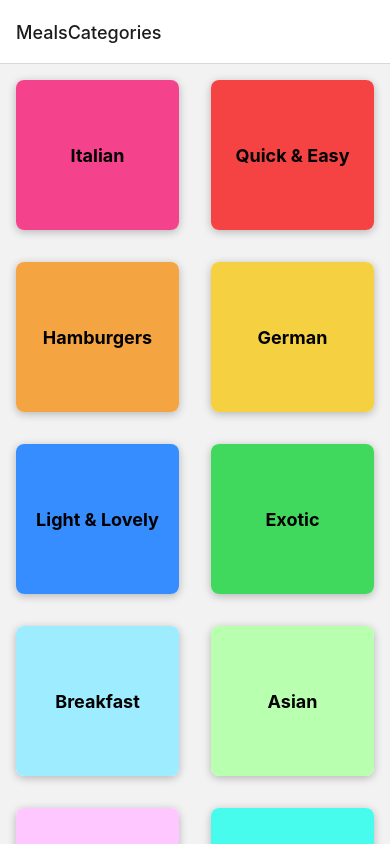
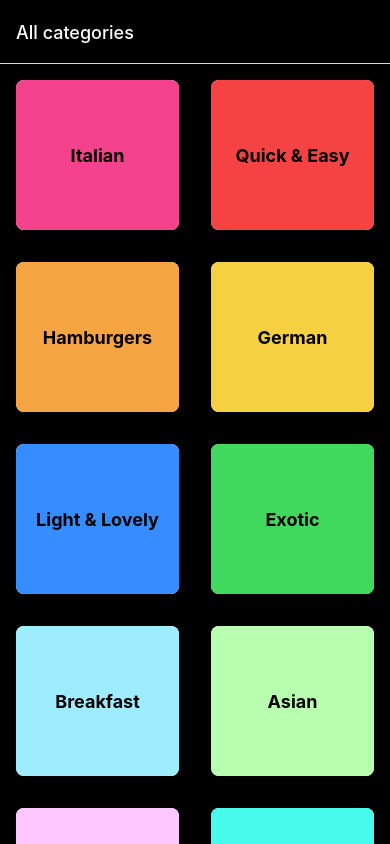
Before and after one commit to Mosiva/nativep3, a React Native app: screen / in a window 390 px wide. Built offline with nearby package versions, Linux system fonts and the light colour scheme.

Commit message:
add dynamic route title and options for stackscreen

```diff
--- a/App.js
+++ b/App.js
@@ -1,5 +1,5 @@
 import { StatusBar } from "expo-status-bar";
-import { StyleSheet, Text, View } from "react-native";
+import { StyleSheet } from "react-native";
 import CategoriesScreen from "./screens/CategoriesScreen";
 import { NavigationContainer } from "@react-navigation/native";
 import { createNativeStackNavigator } from "@react-navigation/native-stack";
@@ -12,9 +12,30 @@
     <>
       <StatusBar style="light" />
       <NavigationContainer>
-        <Stack.Navigator>
-          <Stack.Screen name="MealsCategories" component={CategoriesScreen} />
-          <Stack.Screen name="MealsOverview" component={MealsOverviewScreen} />
+        <Stack.Navigator
+          screenOptions={{
+            headerStyle: { backgroundColor: "black" },
+            headerTintColor: "white",
+            contentStyle: { backgroundColor: "black" },
+          }}
+        >
+          <Stack.Screen
+            name="MealsCategories"
+            component={CategoriesScreen}
+            options={{
+              title: "All categories",
+            }}
+          />
+          <Stack.Screen
+            name="MealsOverview"
+            component={MealsOverviewScreen}
+            // options={({ route, navigation }) => {
+            //   const catId = route.params.categoryId;
+            //   return {
+            //     title: catId,
+            //   };
+            // }}
+          />
         </Stack.Navigator>
       </NavigationContainer>
     </>
--- a/screens/MealsOverviewScreen.js
+++ b/screens/MealsOverviewScreen.js
@@ -1,14 +1,32 @@
-import React from "react";
+import React, { useLayoutEffect } from "react";
 import { View, StyleSheet, FlatList } from "react-native";
-import { MEALS } from "../data/dummy-data";
+import { CATEGORIES, MEALS } from "../data/dummy-data";
 import MealItem from "../components/MealItem";
 
-export default function MealsOverviewScreen({ route }) {
+export default function MealsOverviewScreen({ route, navigation }) {
   const catId = route.params.categoryId;
 
   const diplayedMeals = MEALS.filter((mealItem) => {
     return mealItem.categoryIds.indexOf(catId) >= 0;
   });
+
+  const categoryTitle = CATEGORIES.find(
+    (category) => category.id === catId
+  ).title;
+
+  navigation.setOptions({
+    title: categoryTitle,
+  });
+
+  useLayoutEffect(() => {
+    const categoryTitle = CATEGORIES.find(
+      (category) => category.id === catId
+    ).title;
+
+    navigation.setOptions({
+      title: categoryTitle,
+    });
+  }, [catId, navigation]);
 
   const renderMealItem = (itemData) => {
     return (
```
